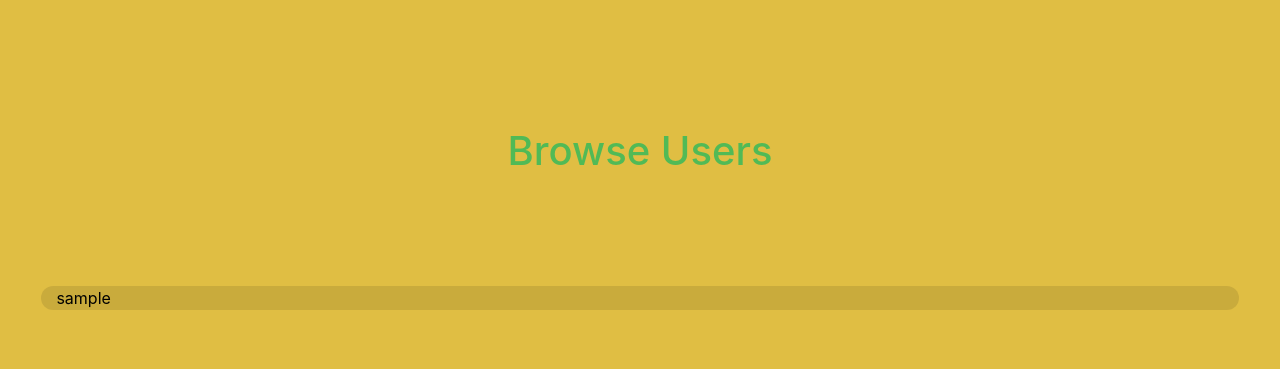
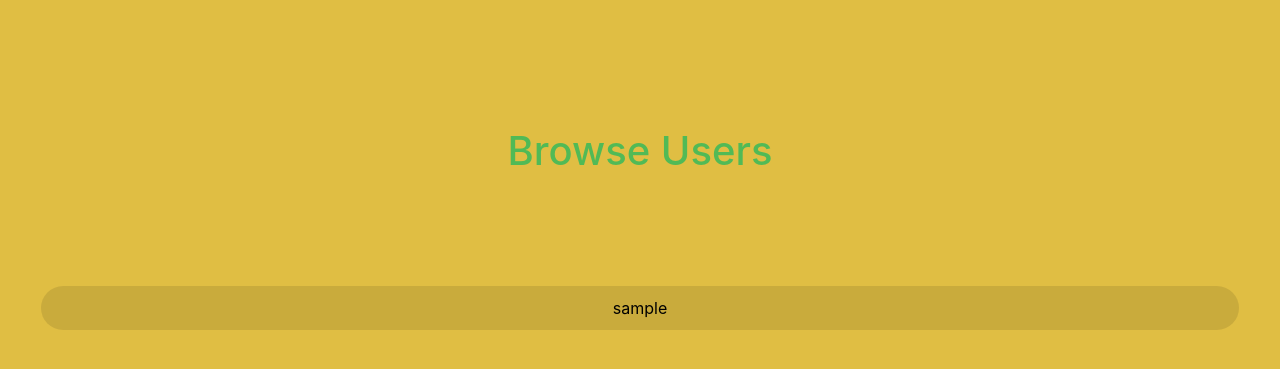
Before and after one commit to EstiShay/podcast-social-network, a Django app: template podcast/templates/podcast/browseusers.html in a window 1280 px wide. Shown: the top 369 px of the page. Run offline with Django 3.2, Linux system fonts and the light colour scheme; the template is opened without the code that fills it: values that come from a table or form of the project are taken from there, others are empty; tables that the repository leaves empty hold one stand-in row (values such as "Sample post"); parts of the project's set-up code (start-up, migrations or seed data) failed here and were passed over; some libraries are stand-ins or nearby versions.

Commit message:
centered and added padding

```diff
--- a/podcast/static/podcast/CSS/style.css
+++ b/podcast/static/podcast/CSS/style.css
@@ -90,11 +90,13 @@ div.navbar-header {
 
 .browsing-row {
   margin: 3px;
+    justify-content: center;
+    text-align: center;
+    padding: 10px;
+
 }
 
-#browse-row {
-  padding-left: 15px;
-}
+
 
 .newsfeed-item {
   padding: 6px;
--- a/podcast/templates/podcast/browseusers.html
+++ b/podcast/templates/podcast/browseusers.html
@@ -9,7 +9,7 @@
 {% block content %}
     {% for i in users %}
 
-        <div class="row browsing-row" id="browse-row">
+        <div class="row browsing-row">
                 <a href="/user/{{ i.username}}">{{ i.username }}</a> <br>
             </div>
 
```
